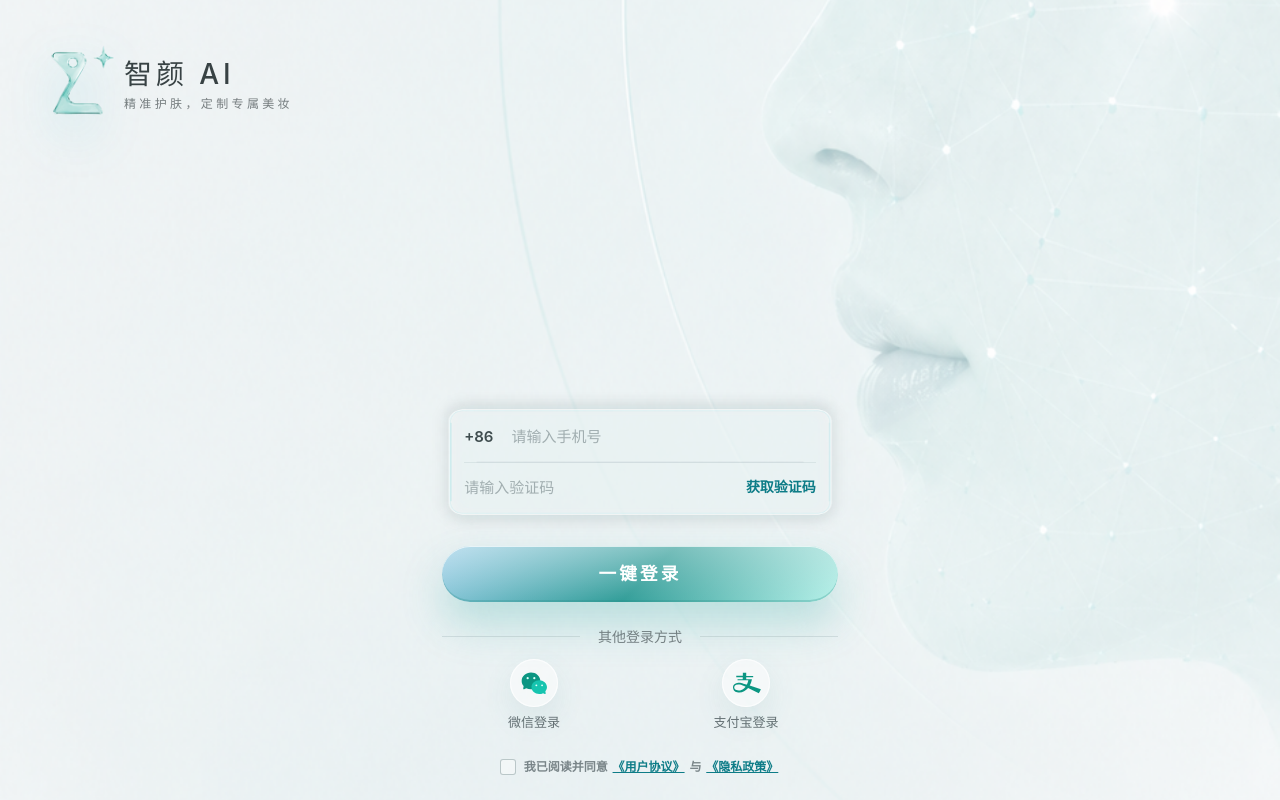
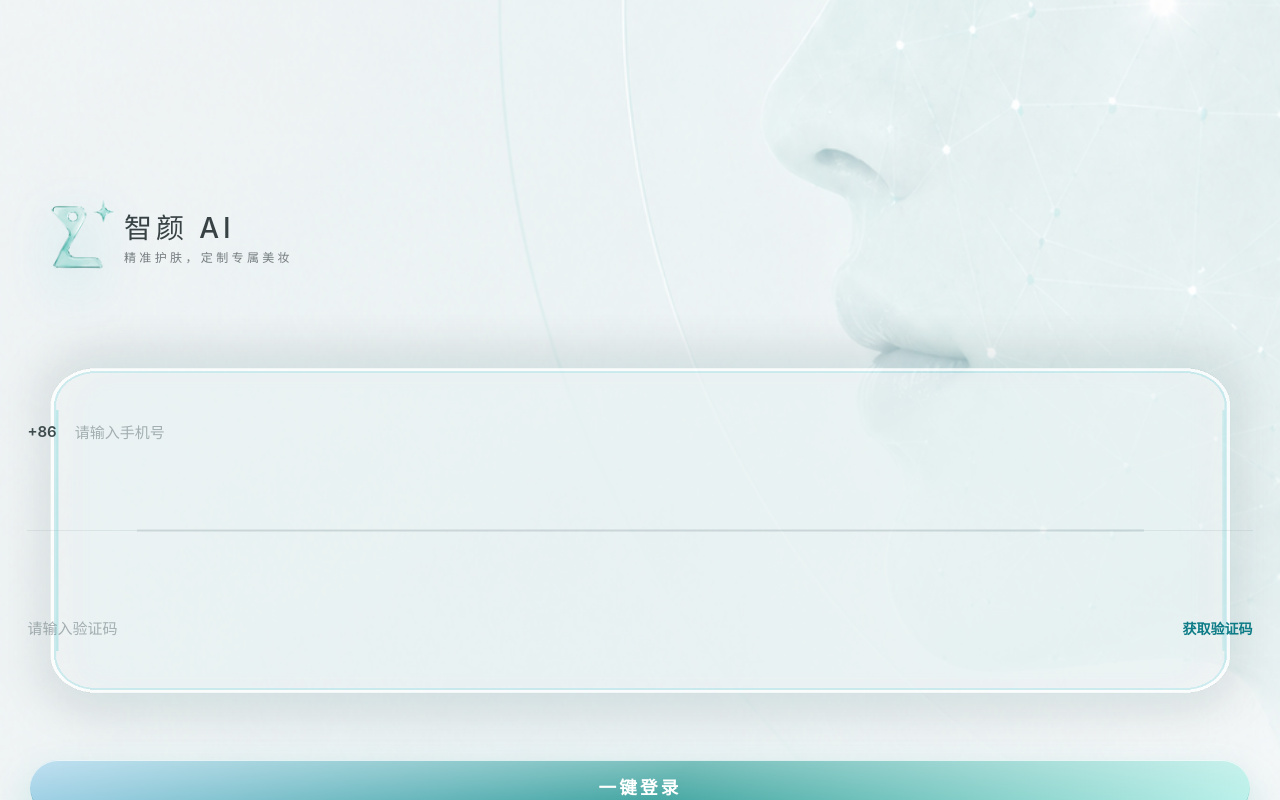
Before and after one commit to GuiSenbin/prettyProject, a Vue app in the folder frontend/: page / in a window 1280 px wide. Built offline with nearby package versions, Linux system fonts and the light colour scheme; no server answers.

Commit message:
页面样式更改

```diff
--- a/frontend/src/components/LoginGate.vue
+++ b/frontend/src/components/LoginGate.vue
@@ -147,13 +147,11 @@ function maskPhone(value) {
 .login-content {
   position: relative;
   z-index: 1;
-  height: 100%;
+  height: 100dvh;
   box-sizing: border-box;
-  padding: calc(30px + env(safe-area-inset-top)) 30px calc(24px + env(safe-area-inset-bottom));
+  padding: 0 30px; /* 只保留左右边距，上下位置交由百分比 margin 精确自适应控制 */
   display: flex;
   flex-direction: column;
-  justify-content: center; /* 垂直方向上整体居中对齐，保证极佳的视觉中心 */
-  gap: min(6vh, 42px); /* 精确缩短中间多余的空位，在高矮屏幕下均保持合理的紧凑度 */
 }
 
 .brand-area {
@@ -162,6 +160,7 @@ function maskPhone(value) {
   gap: 4px;
   margin-left: 10px;
   flex: 0 0 auto;
+  margin-top: 23vh; /* 【Logo整体向下】：距离顶部占屏幕高度的 16%，留出上方呼吸感 */
 
   .brand-logo {
     width: clamp(80px, 10vh, 92px);
@@ -183,11 +182,11 @@ function maskPhone(value) {
 }
 
 .login-form {
-  flex: 1;
   display: flex;
   flex-direction: column;
-  justify-content: flex-end;
   align-self: center;
+  width: 100%;
+  margin-top: 5vh; /* 【表单整体向上】：缩短与 Logo 之间的空隙，使输入框和表单紧凑靠拢 */
 }
 
 .glass-input {
@@ -342,12 +341,14 @@ function maskPhone(value) {
   }
 
   > span {
+    position: relative;
     width: 16px;
     height: 16px;
     border: 1.5px solid rgba(78, 105, 108, 0.34);
     border-radius: 3px;
     background: rgba(255, 255, 255, 0.42);
     flex: 0 0 auto;
+    transition: $transition;
   }
 
   em {
@@ -369,9 +370,20 @@ function maskPhone(value) {
 
   &.checked > span {
     border-color: $mint-primary;
-    background:
-      linear-gradient(135deg, transparent 42%, $white 43% 55%, transparent 56%),
-      $mint-primary;
+    background: $mint-primary;
+
+    &::after {
+      content: '';
+      position: absolute;
+      left: 4.5px;
+      top: 1px;
+      width: 4px;
+      height: 8px;
+      border: 2px solid $white;
+      border-left: 0;
+      border-top: 0;
+      transform: rotate(45deg);
+    }
   }
 }
 </style>
```
